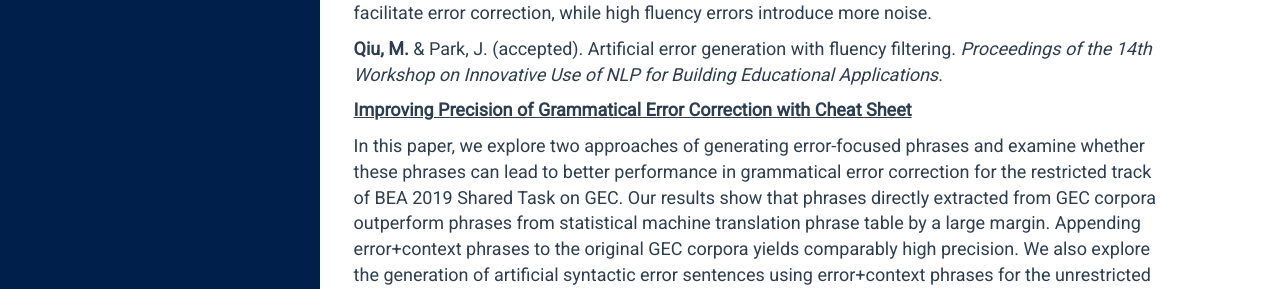
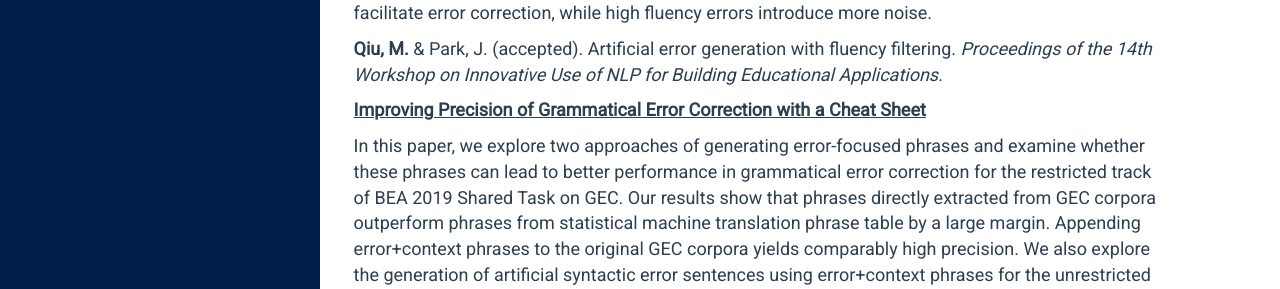
Before and after one commit to mengyangq/mengyangq.github.io, a Jekyll site: the page built from projects.html, in a window 1280 px wide and 900 px high. Shown: the part 449-738 px from the top of the window. Built offline with Jekyll 4.4.1, drawn with Linux system fonts in a browser that asks for light colours.

```diff
--- a/_includes/projects.md
+++ b/_includes/projects.md
@@ -11,7 +11,7 @@ The quantity and quality of training data plays a crucial role in grammatical er
 
 **Qiu, M.** & Park, J. (accepted). Artificial error generation with fluency filtering. *Proceedings of the 14th Workshop on Innovative Use of NLP for Building Educational Applications*.
 
-<ins>**Improving Precision of Grammatical Error Correction with Cheat Sheet**</ins>
+<ins>**Improving Precision of Grammatical Error Correction with a Cheat Sheet**</ins>
 
 In this paper, we explore two approaches of generating error-focused phrases and examine whether these phrases can lead to better performance in grammatical error correction for the restricted track of BEA 2019 Shared Task on GEC. Our results show that phrases directly extracted from GEC corpora outperform phrases from statistical machine translation phrase table by a large margin. Appending error+context phrases to the original GEC corpora yields comparably high precision. We also explore the generation of artificial syntactic error sentences using error+context phrases for the unrestricted track. The additional training data greatly facilitates syntactic error correction (e.g., verb form) and contributes to better overall performance.
 
```
